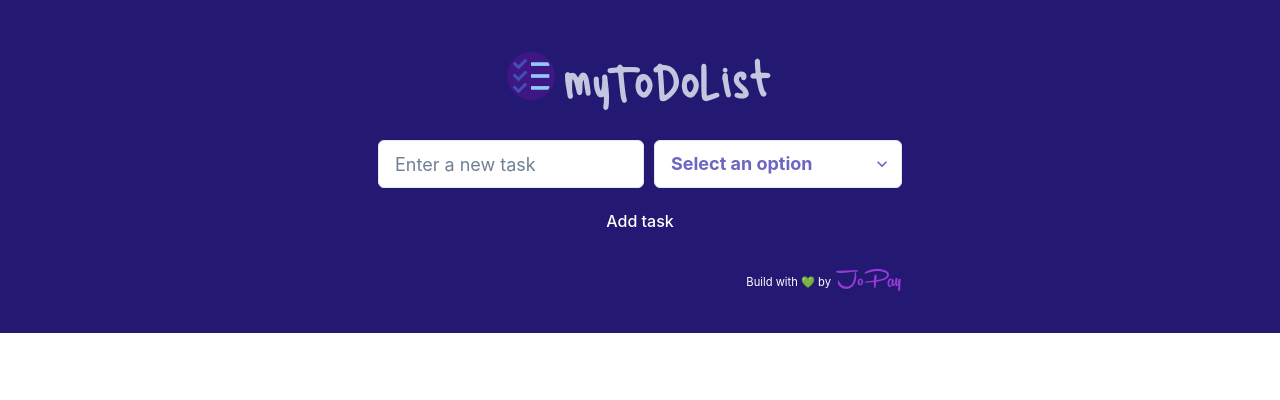
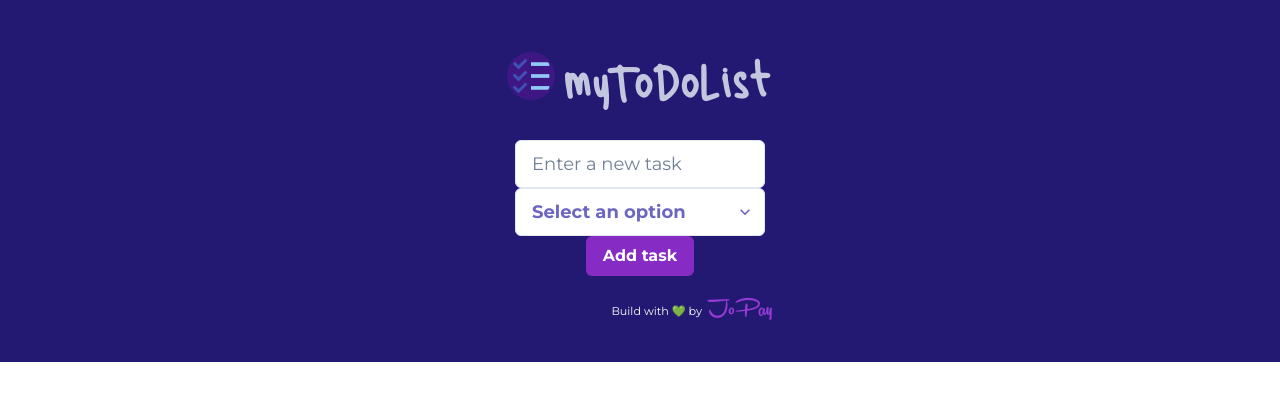
Before and after one commit to joPayWie/todolist, a React (Vite) app: page / in a window 1280 px wide. Shown: the top 400 px of the page. Built offline with nearby package versions, Linux system fonts and the light colour scheme.

Commit message:
adding a new task functionality

```diff
--- a/index.html
+++ b/index.html
@@ -4,8 +4,11 @@
     <meta charset="UTF-8" />
     <meta name="viewport" content="width=device-width, initial-scale=1.0" />
     <link rel="apple-touch-icon" sizes="180x180" href="/favicon/apple-touch-icon.png">
-<link rel="icon" type="image/png" sizes="32x32" href="/favicon/favicon-32x32.png">
-<link rel="icon" type="image/png" sizes="16x16" href="/favicon/favicon-16x16.png">
+    <link rel="icon" type="image/png" sizes="32x32" href="/favicon/favicon-32x32.png">
+    <link rel="icon" type="image/png" sizes="16x16" href="/favicon/favicon-16x16.png">
+    <link rel="preconnect" href="https://fonts.googleapis.com">
+    <link rel="preconnect" href="https://fonts.gstatic.com" crossorigin>
+    <link href="https://fonts.googleapis.com/css2?family=Montserrat:wght@400;700&display=swap" rel="stylesheet">
     <title>myToDoList</title>
   </head>
   <body>
--- a/src/App.jsx
+++ b/src/App.jsx
@@ -1,70 +1,38 @@
 // let uuid = self.crypto.randomUUID();
 
 import { useState } from "react";
-import { tasks } from "./data/tasks"
-import { ToDoList } from "./components/ToDoList/ToDoList";
+import { setLocalStorage } from "./utilities/LocalStorage"
+import { Header } from "./components/Header/Header"
+import { List } from "./components/List/List";
 import { Footer } from "./components/Footer/Footer";
-import {
-  Box,
-  Flex,
-  HStack,
-  VStack,
-  Input,
-  Select
-} from "@chakra-ui/react";
-import { FcTodoList } from 'react-icons/fc';
+
+import { Box, Flex, HStack, VStack, Input, Select, Button } from "@chakra-ui/react";
 
 import "./App.css";
 
 function App() {
-  const [newTask, setNewTask] = useState("");
 
-  const addNewTask = () => {
+  const [tasks, setTasks] = useState(
+    JSON.parse(localStorage.getItem("tasks")) || []
+  );
 
-  }
+  const addNewTask = (newTask) => {
+    const newTaskArray = [
+      ...tasks,
+      { id: self.crypto.randomUUID(), task: newTask, status: "pending" },
+    ]
+    setTasks(newTaskArray);
+    localStorage.setItem("tasks", JSON.stringify(newTaskArray));
+  };
 
   return (
     <div className="App">
-      <VStack spacing="2%">
-        <Box h='90%'>
-            <Flex direction="column" gap='20px' alignItems="center">
-              <Flex gap='10px' align={'center'}>
-                  <FcTodoList style={{ fontSize: "3rem", borderRadius:'30px', background: "#3E1784", padding: "2px"}}/>
-                  <h1>myToDoList</h1>
-              </Flex>
-              <Flex w='100%' gap='10px'>
-                <Input
-                  type="text"
-                  placeholder="Enter a new task"
-                  name="inputtedTask"
-                  value={newTask}
-                  onChange={(e) => {
-                    setNewTask(e.target.value);
-                  }}
-                  bg="white"
-                  color="#6C65C2"
-                  size='lg'
-                />
-                <Select
-                  placeholder="Select an option"
-                  bg="white"
-                  color="#6C65C2"
-                  fontWeight="bold"
-                  size='lg'
-                >
-                  <option value='all'>All</option>
-                  <option value='completed'>Completed</option>
-                  <option value='pending'>Pending</option>
-                </Select>
-              </Flex>
-
-              <ToDoList />
-
-            </Flex>
-          </Box>
-
-        <Footer/>
-
+      <VStack spacing="10%">
+        <Box h="90%">
+          <Header addNewTask={addNewTask}/>
+          <List tasks={tasks} />
+        </Box>
+        <Footer />
       </VStack>
     </div>
   );
--- a/src/components/Footer/Footer.jsx
+++ b/src/components/Footer/Footer.jsx
@@ -2,7 +2,7 @@ import './Footer.module.css'
 
 export const Footer = () => {
   return (
-    <footer>
+    <footer style={{ height: "75%" }}>
         <span> Build with &#128154; by
             <strong> JoPay</strong>
         </span>
--- /dev/null
+++ b/src/components/Header/Header.jsx
@@ -0,0 +1,59 @@
+import { useState } from "react";
+
+import { Flex, Input, Select, Button } from "@chakra-ui/react";
+import { FcTodoList } from "react-icons/fc";
+
+export const Header = ({ addNewTask }) => {
+  const [newTask, setNewTask] = useState("");
+
+  const handleSubmit = (e) => {
+    e.preventDefault();
+    addNewTask(newTask);
+  };
+
+  return (
+    <Flex direction="column" gap="20px" alignItems="center">
+      <Flex gap="10px" align={"center"}>
+        <FcTodoList
+          style={{
+            fontSize: "3rem",
+            borderRadius: "30px",
+            background: "#3E1784",
+            padding: "2px",
+          }}
+        />
+        <h1>myToDoList</h1>
+      </Flex>
+      <Flex gap="10px">
+        <form onSubmit={handleSubmit}>
+          <Input
+            type="text"
+            placeholder="Enter a new task"
+            value={newTask}
+            name="newTask"
+            id="newTask"
+            bg="white"
+            color="#6C65C2"
+            size="lg"
+            onChange={(e) => setNewTask(e.target.value)}
+          />
+
+          <Select
+            placeholder="Select an option"
+            bg="white"
+            color="#6C65C2"
+            fontWeight="bold"
+            size="lg"
+          >
+            <option value="all">All</option>
+            <option value="completed">Completed</option>
+            <option value="pending">Pending</option>
+          </Select>
+          <Button type={"submit"} bg={"#872bc5"} color={"white"}>
+            Add task
+          </Button>
+        </form>
+      </Flex>
+    </Flex>
+  );
+};
--- /dev/null
+++ b/src/components/List/List.jsx
@@ -0,0 +1,9 @@
+import { Button } from '@chakra-ui/react'
+
+export const List = ({ addNewTask }) => {
+    return (
+        <>
+
+        </>
+    )
+}
--- a/src/components/ToDoList/ToDoList.jsx
+++ /dev/null
@@ -1,11 +0,0 @@
-import { tasks } from '../../data/tasks'
-
-export const ToDoList = () => {
-    return (
-        <>
-            <button>Add task</button>
-        </>
-    )
-
-
-}
--- a/src/data/tasks.js
+++ /dev/null
@@ -1,5 +0,0 @@
-export const tasks = [
-    { taskId: 1,
-      taskContent: 'test',
-      taskStatus: 'pending'     }
-]
--- a/src/index.css
+++ b/src/index.css
@@ -29,6 +29,7 @@ body {
   min-height: 100vh;
   background-color: #231972 !important;
   color: white !important;
+  font-family: 'Montserrat', sans-serif !important;
 }
 
 button {
--- a/src/main.jsx
+++ b/src/main.jsx
@@ -8,10 +8,9 @@ import App from './App'
 import './index.css'
 
 ReactDOM.createRoot(document.getElementById('root')).render(
-  <ChakraProvider>
     <React.StrictMode>
-      <App />
+        <ChakraProvider>
+          <App />
+        </ChakraProvider>
     </React.StrictMode>
-  </ChakraProvider>,
-
 )
--- /dev/null
+++ b/src/utilities/LocalStorage.js
@@ -0,0 +1,3 @@
+export const setLocalStorage = (key, data) => {
+    localStorage.setItem(key, JSON.stringify(data))
+}
```
Also changed, not shown: src/components/Task/Task.jsx (added, +9 -0 lines).
